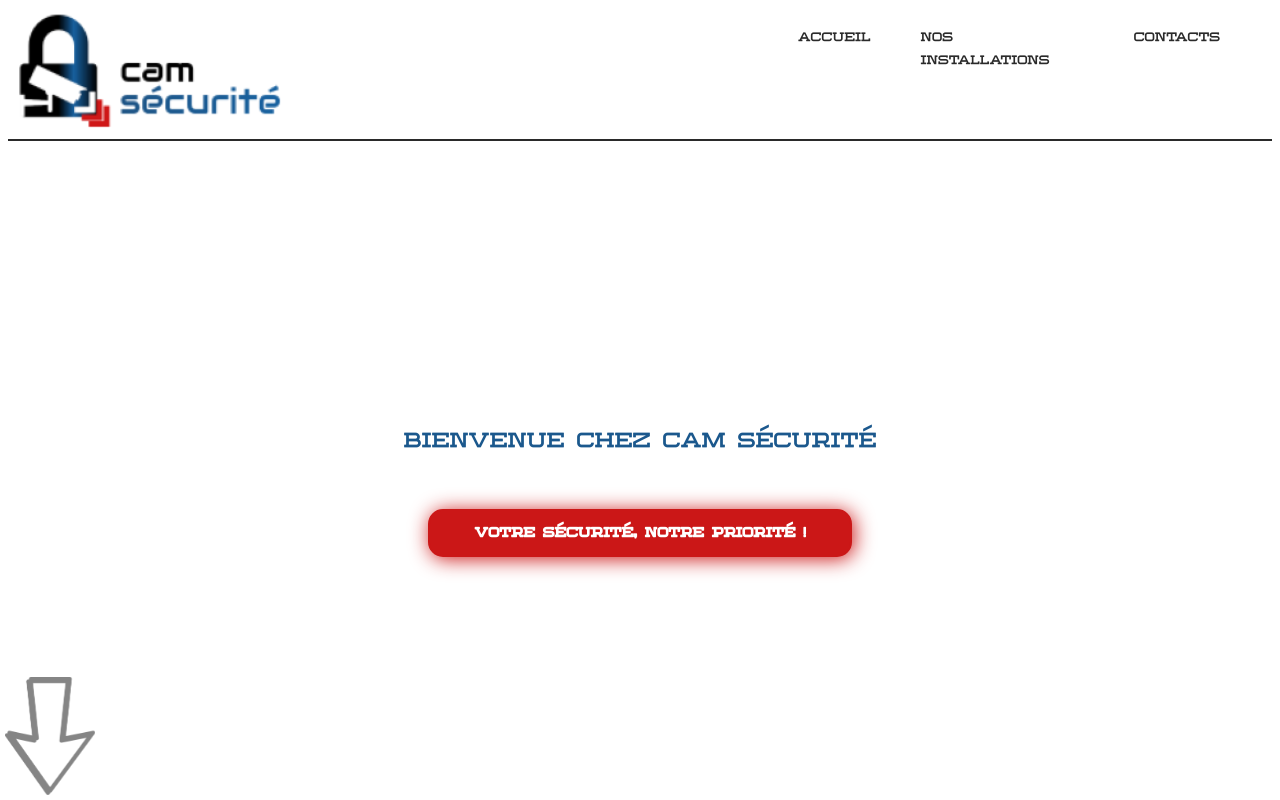
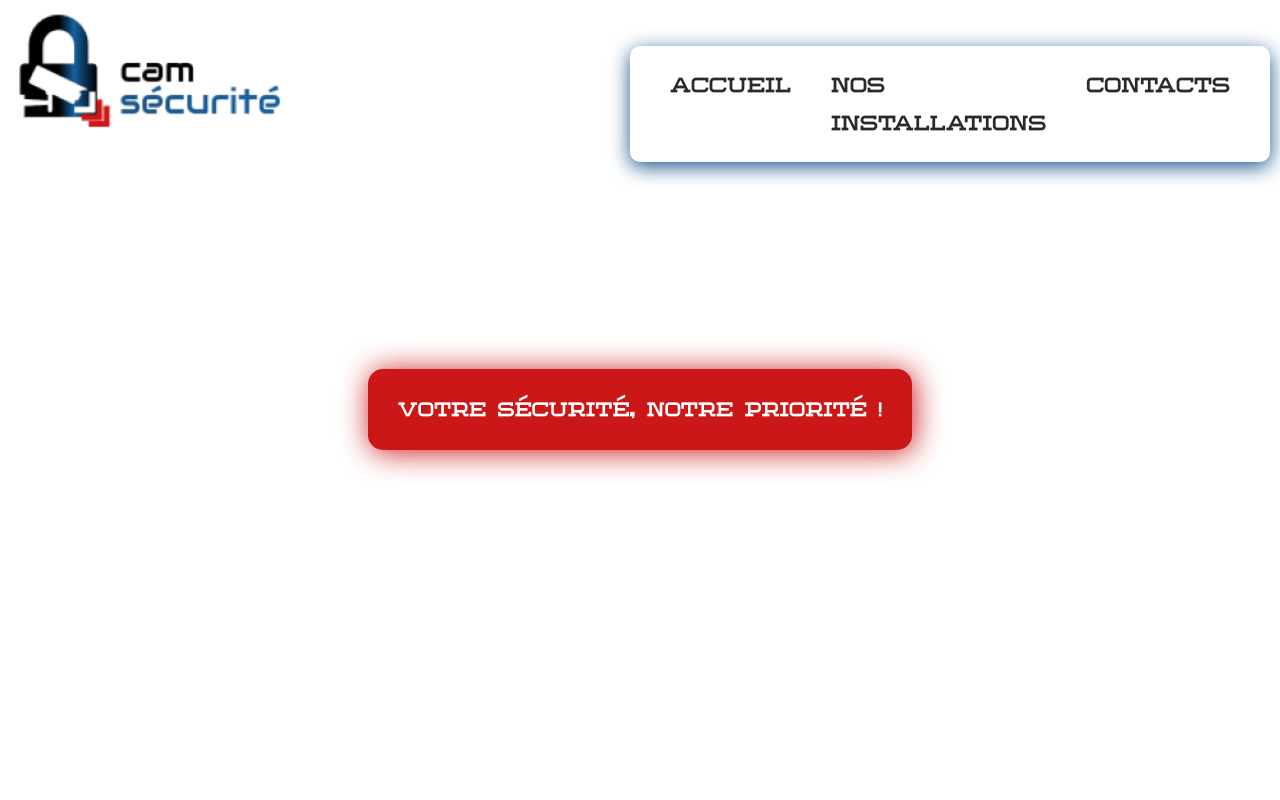
Before and after one commit to loupascreau/websitePaul, a plain HTML site: page sitepaul.html in a window 1280 px wide. Shown: the top 800 px of the page. Drawn offline with Linux system fonts and the light colour scheme.

Commit message:
maquette epurrer

```diff
--- a/sitepaul.css
+++ b/sitepaul.css
@@ -1,5 +1,5 @@
 /*Mise en place de la police personnalisée*/
-/@font-face {
+@font-face {
 	font-family: 'sinkin_sans400_regular';
     src: url('fonts/../SinkinSans-400Regular-webfont.eot');
     src: url('fonts/../SinkinSans-400Regular-webfont.eot?#iefix') format('embedded-opentype'),
@@ -36,7 +36,8 @@ header
 	margin: auto;
 	display: flex;
 	justify-content: space-between;
-	border-bottom: 2px solid #2a2a2a;
+	/*box-shadow: 0px 0px 10px #2a2a2a;*/
+	/*border-bottom: 2px solid #2a2a2a;*/
 }
 
 #logo
@@ -55,10 +56,10 @@ header
 #titre_nav
 {
 	position: absolute;
-	top: 10px;
+	top: 30px;
 	right: 10px;
 	height: 8%;
-	width: 40%;
+	width: 50%;
 }
 
 /*navigation*/
@@ -68,18 +69,22 @@ nav ul
 	list-style-type: none;
 	display: flex;
 	justify-content: space-between;
+	padding-top: 20px;
+	padding-bottom: 20px;
+	box-shadow: 0px 5px 20px #1b588d;
+	border-radius: 10px;
 }
 
 nav li
 {
 	display: flex;
 	justify-content: space-between;
-	margin-right: 50px;
+	margin-right: 40px;
 }
 
 nav a
 {
-	font-size: 1.2em;
+	font-size: 2em;
 	color: #2a2a2a;
 	text-decoration: none;
 }
@@ -87,15 +92,15 @@ nav a
 nav a:hover
 {
 	color: #cf1717;
-	border-bottom: 3px solid #cf1717;
+	text-shadow: 0px 0px 10px #757575;
 }
 
 /*corps*/
 
 #first_section
 {
-	margin-bottom: 400px;
-	margin-top: 200px;
+	margin-bottom: 300px;
+	margin-top: 150px;
 	display: flex;
 	flex-direction: column;
 	justify-content: center;
@@ -110,46 +115,19 @@ nav a:hover
 
 #first_section h1
 {
-	font-size: 2em;
-	color: #1b588d;
-	text-align: center;
-/*	border-bottom: 2px solid #1b588d;*/
-	font-weight: normal;
-	text-transform: uppercase;
-	margin: auto;
-	width: 600px;
-	margin-bottom: 50px;
-}
-
-
-#first_section p
-{
 	justify-content: center;
 	background-color: #cb1717;
 	color: white;
-	font-size: 1.3em;
-	font-weight: bold;
+	font-size: 1.9em;
+	font-weight: normal;
 	border: 2px solid #cb1717;
 	border-radius: 15px;
 	text-align: center;
-	padding: 10px;
-	box-shadow: 2px 2px 20px #cb1717;
+	padding: 20px;
+	box-shadow: 2px 2px 30px #cb1717;
 	margin: auto;
-	width: 400px;
+	width: 500px;
 /*	margin-bottom: 30px;*/
-}
-
-.fleche
-{
-	position: absolute;
-	width: 7%;
-	left: 5px;
-	bottom: 5px;
-	float: left;
-
-	animation-name: exemple;
-	animation-duration: 1.5s;
-	animation-iteration-count: infinite;
 }
 
 @keyframes exemple {
--- a/sitepaul.html
+++ b/sitepaul.html
@@ -27,12 +27,9 @@
 			<section id="first_section">
 
 				<article>
-					<h1>BIENVENUE chez Cam Sécurité</h1>
-
-					<p>Votre sécurité, Notre priorité !</p>
+					<h1>Votre sécurité, Notre priorité !</h1>
 				</article>
 
-				<img src="images/fleche.png" alt="fleche" class="fleche">
 			</section>
 
 			<section id="seconde_section">
--- a/sitepaul_contacts.css
+++ b/sitepaul_contacts.css
@@ -11,15 +11,22 @@
     font-style: normal;
 }
 
+@font-face {
+	font-family: 'sebastien-slab-round.regular';
+	src: url('./fonts/sebastien-slab-round.regular.ttf');
+	src: url('./fonts/sebastien-slab-round.regular.ttf') format('truetype');
+	font-weight: normal;
+	font-style: normal;
+}
+
 /*Eléments principaux de la page*/
 
 body
 {
-	background-image: url(images/fond_fil_modif.png);
 	background-attachment: fixed;
 	background-repeat: no-repeat;
 	background-position: right;
-	font-family: 'sinkin_sans400_regular', "Verdana", "Arial", sans-serif;
+	font-family: 'sebastien-slab-round.regular', 'sinkin_sans400_regular', "Verdana", "Arial", sans-serif;
 }
 
 /*header*/
@@ -29,7 +36,7 @@ header
 	margin: auto;
 	display: flex;
 	justify-content: space-between;
-	border-bottom: 2px solid #2a2a2a;
+	/*border-bottom: 2px solid #2a2a2a;*/
 }
 
 #logo
@@ -48,14 +55,14 @@ header
 #titre_nav
 {
 	position: absolute;
-	top: 10px;
+	top: 30px;
 	right: 10px;
 	height: 8%;
-	width: 40%;
-	border-bottom: 1px solid #2a2a2a;
+	width: 50%;
+	/*border-bottom: 1px solid #2a2a2a;
 	border-left: 1px solid #2a2a2a;
 	border-radius: 0 10px;
-	background-color: #2a2a2a;
+	background-color: #2a2a2a;*/
 }
 
 /*navigation*/
@@ -65,26 +72,30 @@ nav ul
 	list-style-type: none;
 	display: flex;
 	justify-content: space-between;
+	padding-top: 20px;
+	padding-bottom: 20px;
+	box-shadow: 0px 5px 20px #1b588d;
+	border-radius: 10px;
 }
 
 nav li
 {
 	display: flex;
 	justify-content: space-between;
-	margin-right: 50px;
+	margin-right: 40px;
 }
 
 nav a
 {
-	font-size: 1.2em;
-	color: white;
+	font-size: 2em;
+	color: #2a2a2a;
 	text-decoration: none;
 }
 
 nav a:hover
 {
 	color: #cf1717;
-	border-bottom: 3px solid #cf1717;
+	text-shadow: 0px 0px 10px #757575;
 }
 
 /*corps*/
```
